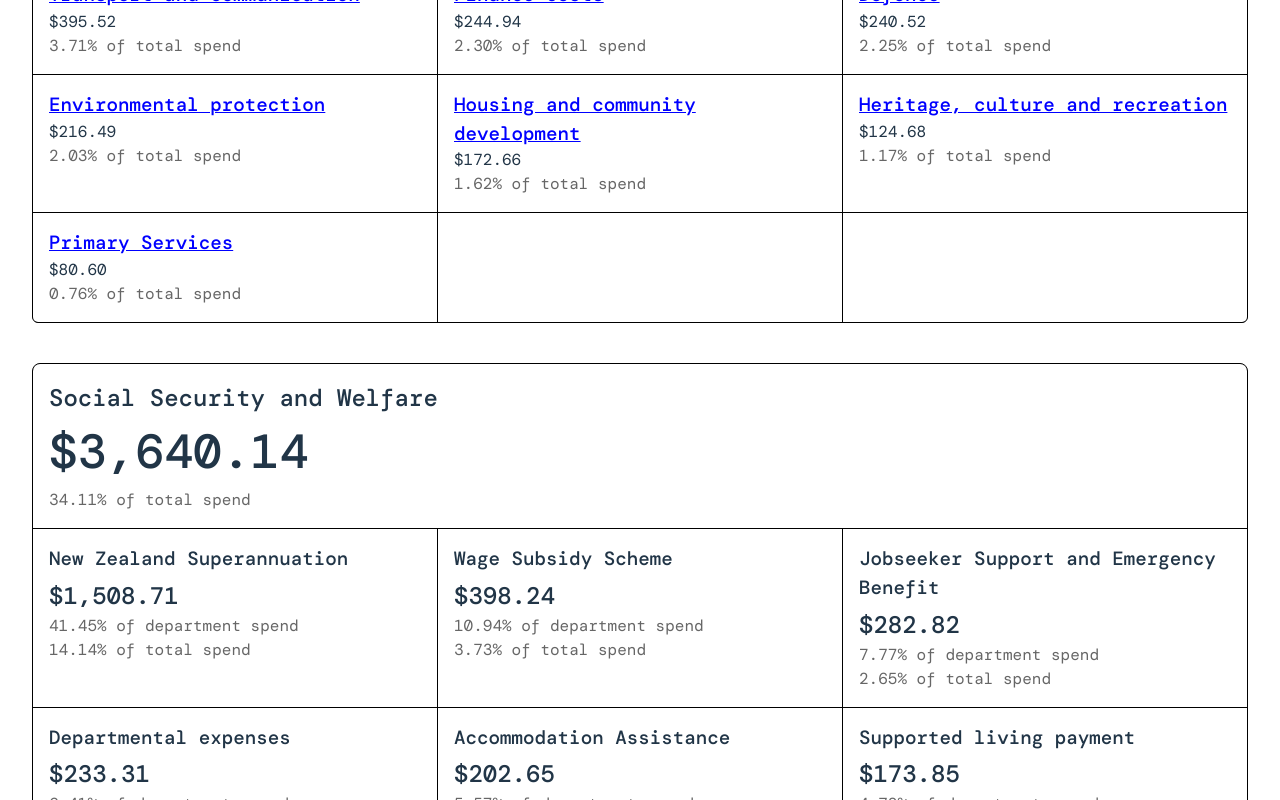
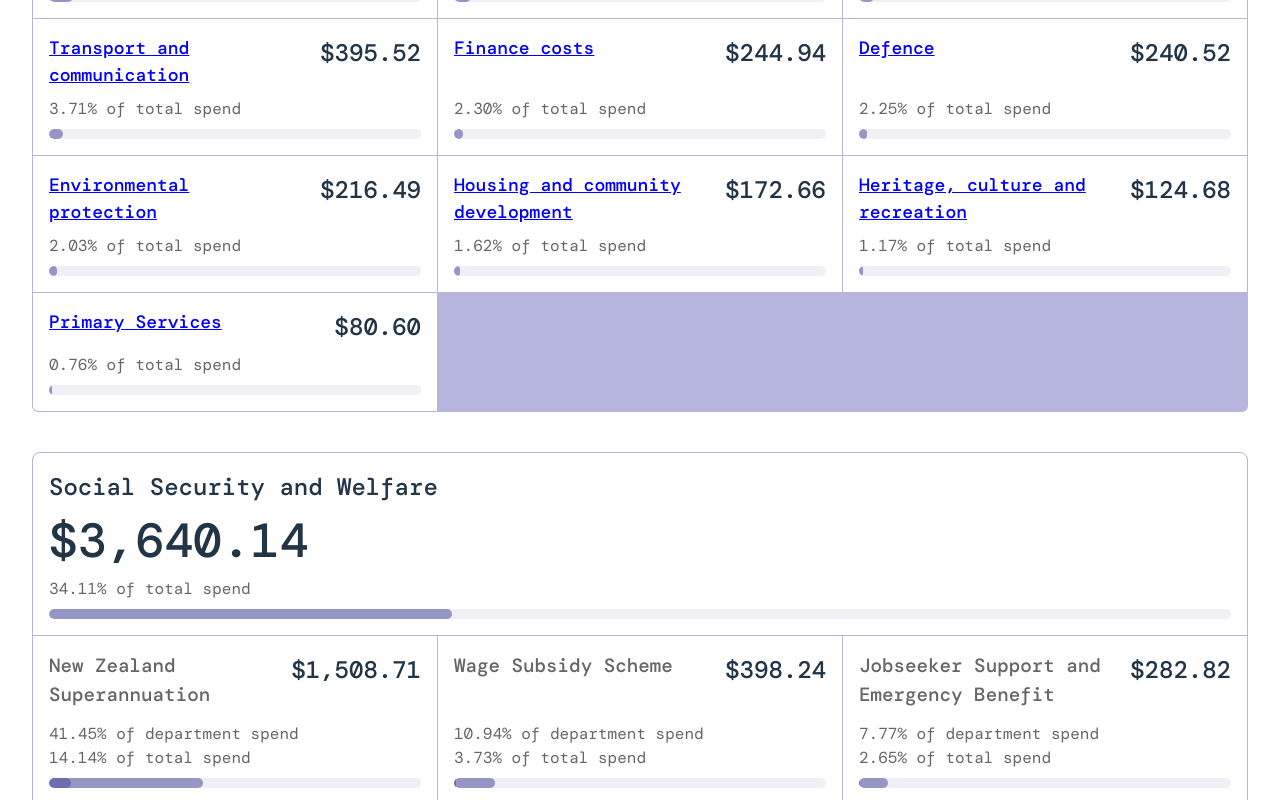
Before and after one commit to waltzaround/tax-receipts, a React (Vite) app: page / in a window 1280 px wide. Shown: the part 860-1660 px from the top of the page. Built offline with nearby package versions, Linux system fonts and the light colour scheme; a web font is replaced by a local one.

Commit message:
Add bar charts

```diff
--- /dev/null
+++ b/src/components/Bar.tsx
@@ -0,0 +1,14 @@
+type BarProps = {
+  width: string;
+  secondaryWidth?: string;
+};
+
+const Bar = ({ width, secondaryWidth }: BarProps) => (<div className="bar-container" >
+  <div className="percentage-bar" style={{
+    width
+  }}>
+  {secondaryWidth && <div className="percentage-bar" style={{ width: secondaryWidth }} />}
+  </div>
+</div>)
+
+export { Bar };
--- a/src/components/Result.tsx
+++ b/src/components/Result.tsx
@@ -1,5 +1,6 @@
 import { Content, Incomes2022 } from "../data";
 import { formatCurrency } from "../utils";
+import { Bar } from "./index";
 
 const Result = ({
   isSent,
@@ -26,19 +27,22 @@ const Result = ({
       }
     }) => (
       <div className="summary-primary" key={`/#${id}`}>
+        <div className="two-columns-flex">
           <a className="summary-header" href={`/#${id}`}>
             {name}
           </a>
           <p className="summary-value">
             {amount}
           </p>
+        </div>
+        <div>
           <aside>
             {percentage}{Content.ofTotalSpend}
           </aside>
+          <Bar width={percentage} />
         </div>
-    ))}{" "}
-    <div className="summary-primary last-2"></div>
-    <div className="summary-primary last"></div>
+      </div>
+    ))}
   </section>
   {totals.totalsPerCategory.map(({
     id,
@@ -58,20 +62,28 @@ const Result = ({
         <aside>
           {percentage}{Content.ofTotalSpend}
         </aside>
+        <Bar width={percentage} />
       </div>
       <div className="result-secondary">
         {children.map((child) => (
           <div key={child.name} className="result-secondary-item">
+            <div className="two-columns-flex">
               <h3 className="result-header-secondary">{child.name}</h3>
               <p className="result-value-secondary">
                 {child.paid.amount}
               </p>
+            </div>
+            <div>
+              <div>
                 <aside>
                   {child.paid.percentageOfParent}{Content.ofDepartmentSpend}
                 </aside>
                 <aside>
                   {child.paid.percentage}{Content.ofTotalSpend}
                 </aside>
+              </div>
+              <Bar width={child.paid.percentageOfParent} secondaryWidth={child.paid.percentage} />
+            </div>
           </div>
         ))}
       </div>
--- a/src/components/index.tsx
+++ b/src/components/index.tsx
@@ -1,3 +1,4 @@
+export * from "./Bar";
 export * from "./Footer";
 export * from "./Form";
 export * from "./Header";
--- a/src/index.css
+++ b/src/index.css
@@ -171,8 +171,8 @@ input[type=number] {
   gap: 1px;
   border-radius: 6px;
   overflow: hidden;
-  border: 1px solid #000000;
-  background-color: black;
+  border: 1px solid #b5b5dd;
+  background-color: #b5b5dd;
   margin-top: 2.5rem;
 }
 
@@ -180,22 +180,22 @@ input[type=number] {
   flex: 1;
   background: white;
   padding: 1rem;
+  display: flex;
+  flex-direction: column;
+  justify-content: space-between;
 }
 
 .summary-header {
-  font-size: 1.2rem;
+  font-size: 1.125rem;
   font-weight: 700;
-  margin-bottom: 0.25rem;
   text-decoration: underline;
-
+  padding-right: 1rem;
 }
 
-.summary-header .summary-value {
-  font-size: 1.25rem;
+.summary-value {
+  font-size: 1.5rem;
   font-weight: 700;
-  margin-bottom: 0.5rem;
   text-decoration: none;
-  ;
 }
 
 .contribution {
@@ -214,8 +214,8 @@ input[type=number] {
 }
 
 .result {
-  border: 1px solid #000000;
-  background-color: black;
+  border: 1px solid #b5b5dd;
+  background-color: #b5b5dd;
   margin-top: 2.5rem;
   border-radius: 8px;
   overflow: hidden;
@@ -247,18 +247,21 @@ input[type=number] {
   background-color: white;
   padding: 1rem;
   flex: 1;
+  display: flex;
+  flex-direction: column;
+  justify-content: space-between;
 }
 
 .result-header-secondary {
   font-size: 1.2rem;
   margin-bottom: 0.25rem;
   font-weight: 500;
+  color: #666;
 }
 
 .result-value-secondary {
   font-size: 1.5rem;
-
-  font-weight: 600;
+  font-weight: 700;
 }
 
 footer {
@@ -315,3 +318,32 @@ footer {
     display: none
   }
 }
+
+.bar-container {
+  position: relative;
+  width: 100%;
+  background-color: #e1e1ec88;
+  border-radius: 8px;
+  height: 10px;
+  overflow: hidden;
+  margin-top: 8px;
+}
+
+.percentage-bar {
+  position: absolute;
+  top: 0;
+  left: 0;
+  bottom: 0;
+  height: 10px;
+  background-color: #4a4a9c88;
+  width: 0%;
+  border-radius: 8px;
+}
+
+.two-columns-flex {
+  display: flex;
+  flex-direction: row;
+  gap: 1rem;
+  justify-content: space-between;
+  margin-bottom: 8px;
+}
```
Lines whose indentation alone changed are shown as unchanged.
